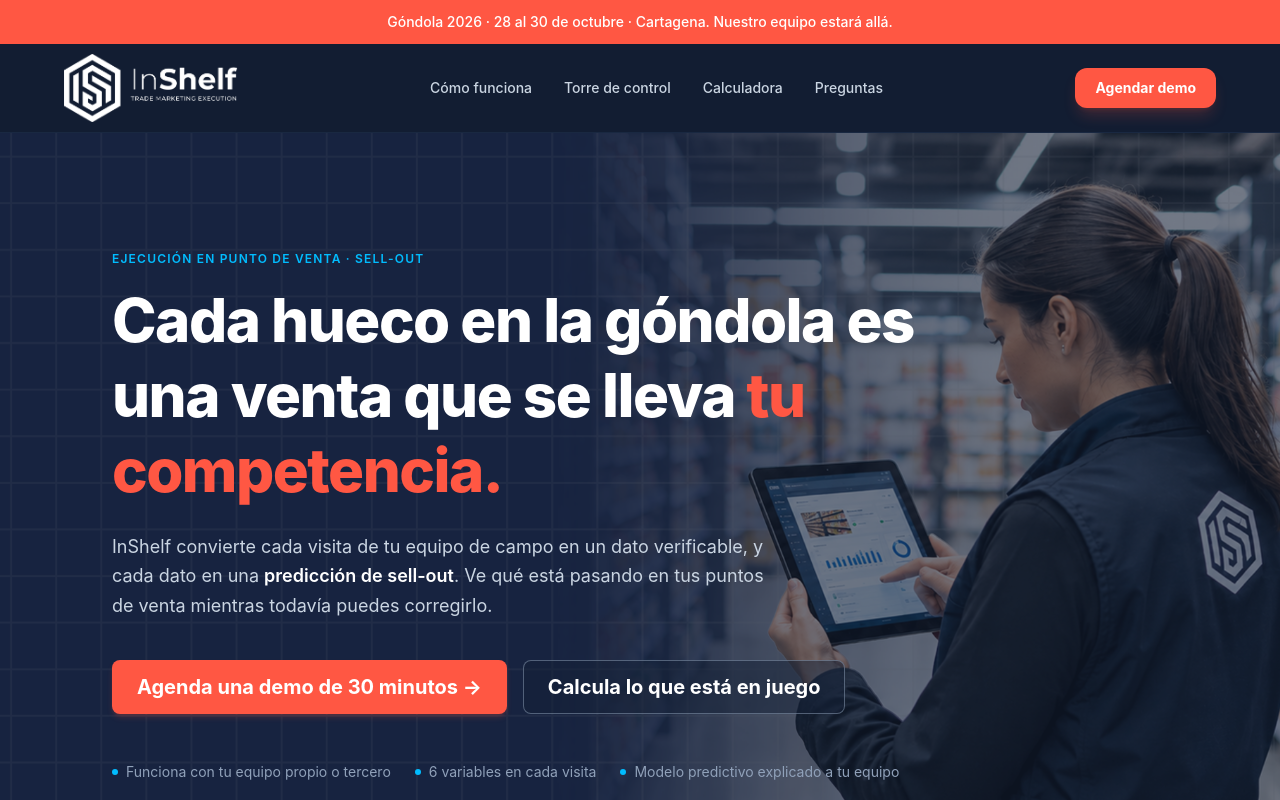
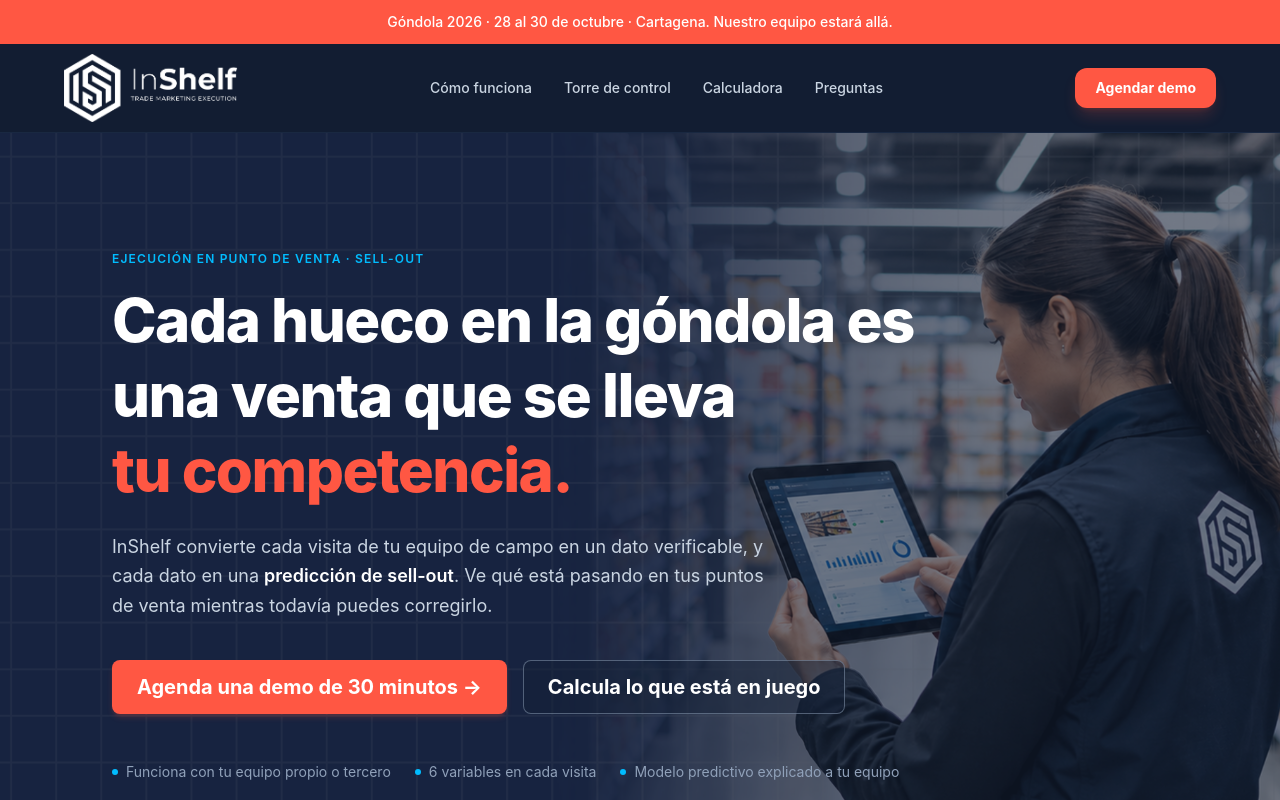
Before and after one commit to Johanna-of/inshelf-landing, a React (Vite) app: page / in a window 1280 px wide. Shown: the top 800 px of the page. Built offline with nearby package versions, Linux system fonts and the light colour scheme.

Commit message:
fix: cambio de texto alineacion

```diff
--- a/src/components/sections/Banner.tsx
+++ b/src/components/sections/Banner.tsx
@@ -35,8 +35,10 @@
 
         {/* Titular Principal Impactante */}
         <h1 className="mb-6 text-4xl leading-tight font-extrabold tracking-tight sm:text-5xl lg:text-6xl">
-          Cada hueco en la góndola es una venta que se lleva{' '}
-          <span className="text-[#ff5743]">tu competencia.</span>
+          Cada hueco en la góndola es
+          <br />
+          una venta que se lleva{' '}
+          <span className="block text-[#ff5743]">tu competencia.</span>
         </h1>
 
         {/* Descripción o Subtítulo */}
```
